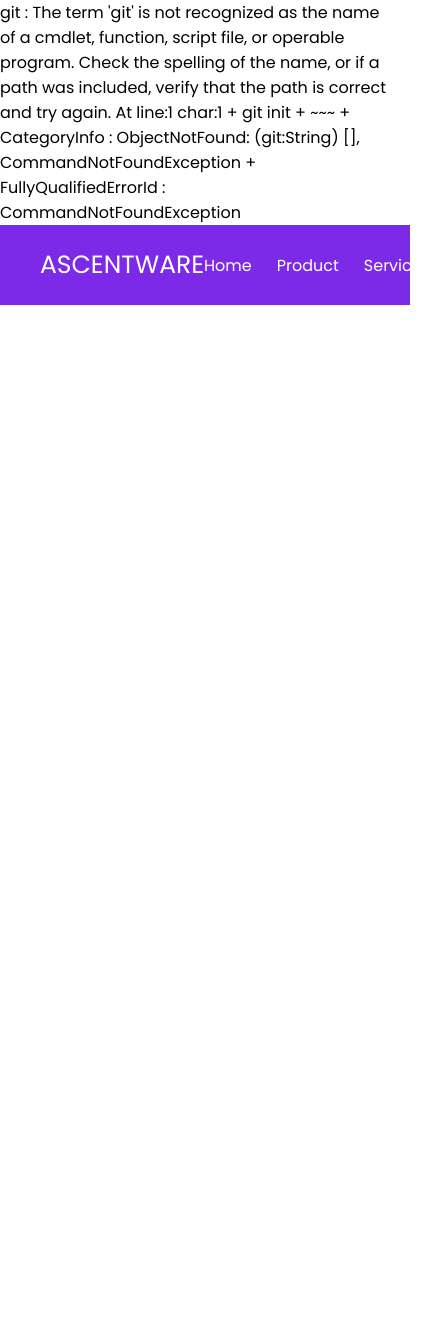
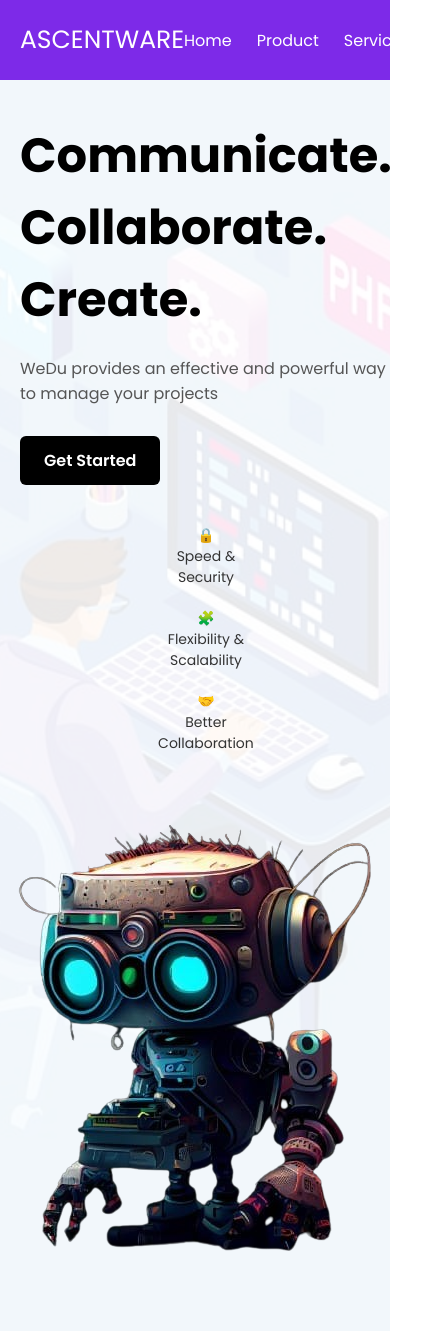
Before and after one commit to amvikkash/loginpage, a plain HTML site: page index.html in a window 390 px wide. Shown: the whole page, 445 px wide, since content can reach past the window. Before the commit the page ends 1069 px from the top, so only its background shows below. Drawn offline with nearby package versions, Linux system fonts and the light colour scheme.

Commit message:
Replaced/Updated code

```diff
--- a/index.html
+++ b/index.html
@@ -1,25 +1,4 @@
 <!DOCTYPE html>
-<!-- Coding By CodingNepal - codingnepalweb.com -->
-<html lang="en">
-  <head>
-    <meta charset="UTF-8" />git : The term 'git' is not recognized as the name of a cmdlet, function, script file, or operable program. Check the spelling of the name,
-    or if a path was included, verify that the path is correct and try again.
-    At line:1 char:1
-    + git init
-    + ~~~
-        + CategoryInfo          : ObjectNotFound: (git:String) [], CommandNotFoundException
-        + FullyQualifiedErrorId : CommandNotFoundException
-
-    <meta http-equiv="X-UA-Compatible" content="IE=edge" />
-    <meta name="viewport" content="width=device-width, initial-scale=1.0" />
-    <title>Website with Login & Registration Form</title>
-    <link rel="stylesheet" href="style.css" />
-    <!-- Unicons -->
-    <link rel="stylesheet" href="https://unicons.iconscout.com/release/v4.0.0/css/line.css" />
-  </head>
-  <body>
-    <!-- Header -->
-    <header class="header"><!DOCTYPE html>
 <html lang="en">
 <head>
   <meta charset="UTF-8" />
@@ -44,7 +23,30 @@
     </nav>
   </header>
 
-          <!-- Home -->
+  <!-- Hero Section -->
+  <section class="hero">
+    <div class="hero-text">
+      <h1>Communicate.<br />Collaborate. Create.</h1>
+      <p>WeDu provides an effective and powerful way to manage your projects</p>
+      <button>Get Started</button>
+      <div class="features">
+        <div class="feature">
+          🔒 <span>Speed &<br />Security</span>
+        </div>
+        <div class="feature">
+          🧩 <span>Flexibility &<br />Scalability</span>
+        </div>
+        <div class="feature">
+          🤝 <span>Better<br />Collaboration</span>
+        </div>
+      </div>
+    </div>
+    <div class="hero-image">
+      <img src="image/heroimage2.png" alt="Collaboration illustration" />
+    </div>
+  </section>
+
+  <!-- Login/Signup Forms -->
   <section class="home">
     <div class="form_container">
       <i class="uil uil-times form_close"></i>
@@ -98,79 +100,10 @@
     </div>
   </section>
 
+  <footer>
+    <!-- Footer content -->
+  </footer>
+
   <script src="script.js"></script>
 </body>
 </html>
-      <nav class="nav">
-        <a href="#" class="nav_logo">CodingLab</a>
-        <ul class="nav_items">
-          <li class="nav_item">
-            <a href="#" class="nav_link">Home</a>
-            <a href="#" class="nav_link">Product</a>
-            <a href="#" class="nav_link">Services</a>
-            <a href="#" class="nav_link">Contact</a>
-          </li>
-        </ul>
-        <button class="button" id="form-open">Login</button>
-      </nav>
-    </header>
-    <!-- Home -->
-    <section class="home">
-      <div class="form_container">
-        <i class="uil uil-times form_close"></i>
-        <!-- Login From -->
-        <div class="form login_form">
-          <form action="#">
-            <h2>Login</h2>
-            <div class="input_box">
-              <input type="email" placeholder="Enter your email" required />
-              <i class="uil uil-envelope-alt email"></i>
-            </div>
-            <div class="input_box">
-              <input type="password" placeholder="Enter your password" required />
-              <i class="uil uil-lock password"></i>
-              <i class="uil uil-eye-slash pw_hide"></i>
-            </div>
-            <div class="option_field">
-              <span class="checkbox">
-                <input type="checkbox" id="check" />
-                <label for="check">Remember me</label>
-              </span>
-              <a href="#" class="forgot_pw">Forgot password?</a>
-            </div>
-            <button class="button">Login Now</button>
-            <div class="login_signup">Don't have an account? <a href="#" id="signup">Signup</a></div>
-          </form>
-        </div>
-        <!-- Signup From -->git initial-scale
-        <div class="form signup_form">
-          <form action="#">
-            <h2>Signup</h2>
-            <div class="input_box">
-              <input type="email" placeholder="Enter your email" required />
-              <i class="uil uil-envelope-alt email"></i>
-            </div>
-            <div class="input_box">
-              <input type="password" placeholder="Create password" required />
-              <i class="uil uil-lock password"></i>
-              <i class="uil uil-eye-slash pw_hide"></i>
-            </div>
-            <div class="input_box">
-              <input type="password" placeholder="Confirm password" required />
-              <i class="uil uil-lock password"></i>
-              <i class="uil uil-eye-slash pw_hide"></i>
-            </div>
-            <button class="button">Signup Now</button>
-            <div class="login_signup">Already have an account? <a href="#" id="login">Login</a></div>
-          </form>
-        </div>
-      </div>
-    </section>
-
-
-    <footer>
-
-    </footer>
-    <script src="script.js"></script>
-  </body>
-</html>
--- a/style.css
+++ b/style.css
@@ -12,6 +12,7 @@ a {
   text-decoration: none;
 }
 
+/* Header Styles */
 .header {
   position: fixed;
   height: 80px;
@@ -66,34 +67,90 @@ a {
   transform: scale(0.98);
 }
 
-/* Home */
-.home {
+/* Hero Section Styles */
+.hero {
   position: relative;
-  height: 100vh;
-  width: 100%;
-  background-image: url("bg.jpg");
+  display: flex;
+  justify-content: space-between;
+  align-items: center;
+  padding: 100px 80px 60px;
+  min-height: 100vh;
+  background-image: url("image/heroimage.jpeg");
   background-size: cover;
   background-position: center;
+  z-index: 1;
 }
 
-.home::before {
+.hero::before {
   content: "";
   position: absolute;
+  top: 0;
+  left: 0;
+  width: 100%;
   height: 100%;
-  width: 100%;
-  background-color: rgba(0, 0, 0, 0.6);
-  z-index: 100;
-  opacity: 0;
-  pointer-events: none;
-  transition: all 0.5s ease-out;
+  background-color: rgba(255, 255, 255, 0.9);
+  z-index: -1;
 }
 
-.home.show::before {
-  opacity: 1;
-  pointer-events: auto;
+.hero-text {
+  max-width: 500px;
+  z-index: 2;
 }
 
-/* Form */
+.hero-text h1 {
+  font-size: 48px;
+  font-weight: bold;
+  margin-bottom: 20px;
+}
+
+.hero-text p {
+  font-size: 16px;
+  margin-bottom: 30px;
+  color: #555;
+}
+
+.hero button {
+  padding: 12px 24px;
+  font-size: 16px;
+  font-weight: 600;
+  background-color: #000;
+  color: #fff;
+  border: none;
+  border-radius: 6px;
+  cursor: pointer;
+  margin-bottom: 40px;
+}
+
+.features {
+  display: flex;
+  gap: 40px;
+}
+
+.feature {
+  display: flex;
+  flex-direction: column;
+  align-items: center;
+  font-size: 14px;
+  text-align: center;
+  color: #333;
+}
+
+.hero-image img {
+  max-width: 500px;
+  height: auto;
+}
+
+/* Form Styles */
+.home {
+  position: fixed;
+  top: 0;
+  left: 0;
+  width: 100%;
+  height: 100%;
+  z-index: 99;
+  pointer-events: none;
+}
+
 .form_container {
   position: fixed;
   max-width: 320px;
@@ -237,3 +294,22 @@ a {
   text-align: center;
   margin-top: 15px;
 }
+
+/* Responsive Styles */
+@media (max-width: 900px) {
+  .hero {
+    flex-direction: column;
+    align-items: flex-start;
+    padding: 120px 20px 40px;
+  }
+
+  .hero-image {
+    margin-top: 30px;
+    align-self: center;
+  }
+
+  .features {
+    flex-direction: column;
+    gap: 20px;
+  }
+}
```
Also changed, not shown: image/heroimage.jpeg (added), image/heroimage2.png (added). Lines whose indentation alone changed are shown as unchanged.
